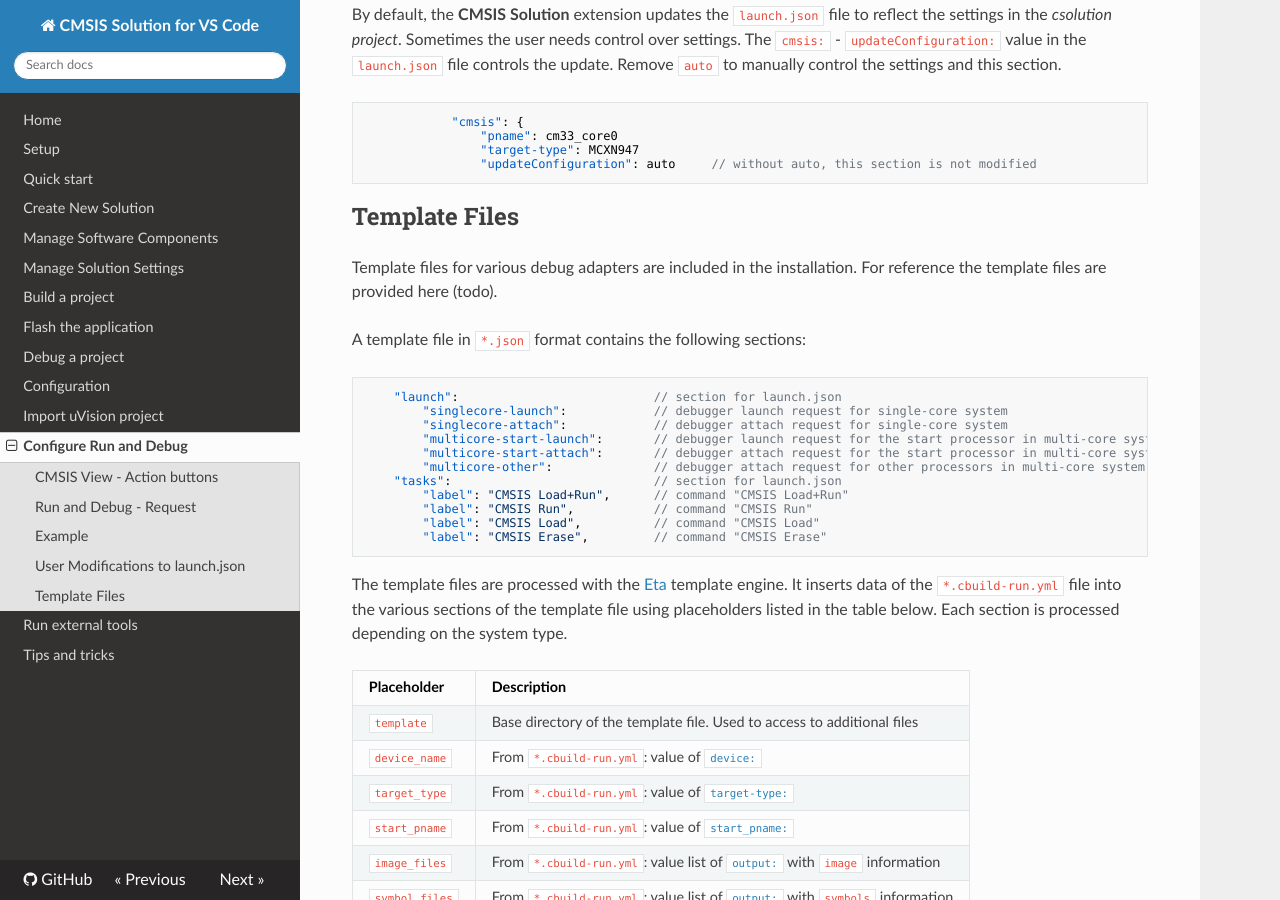
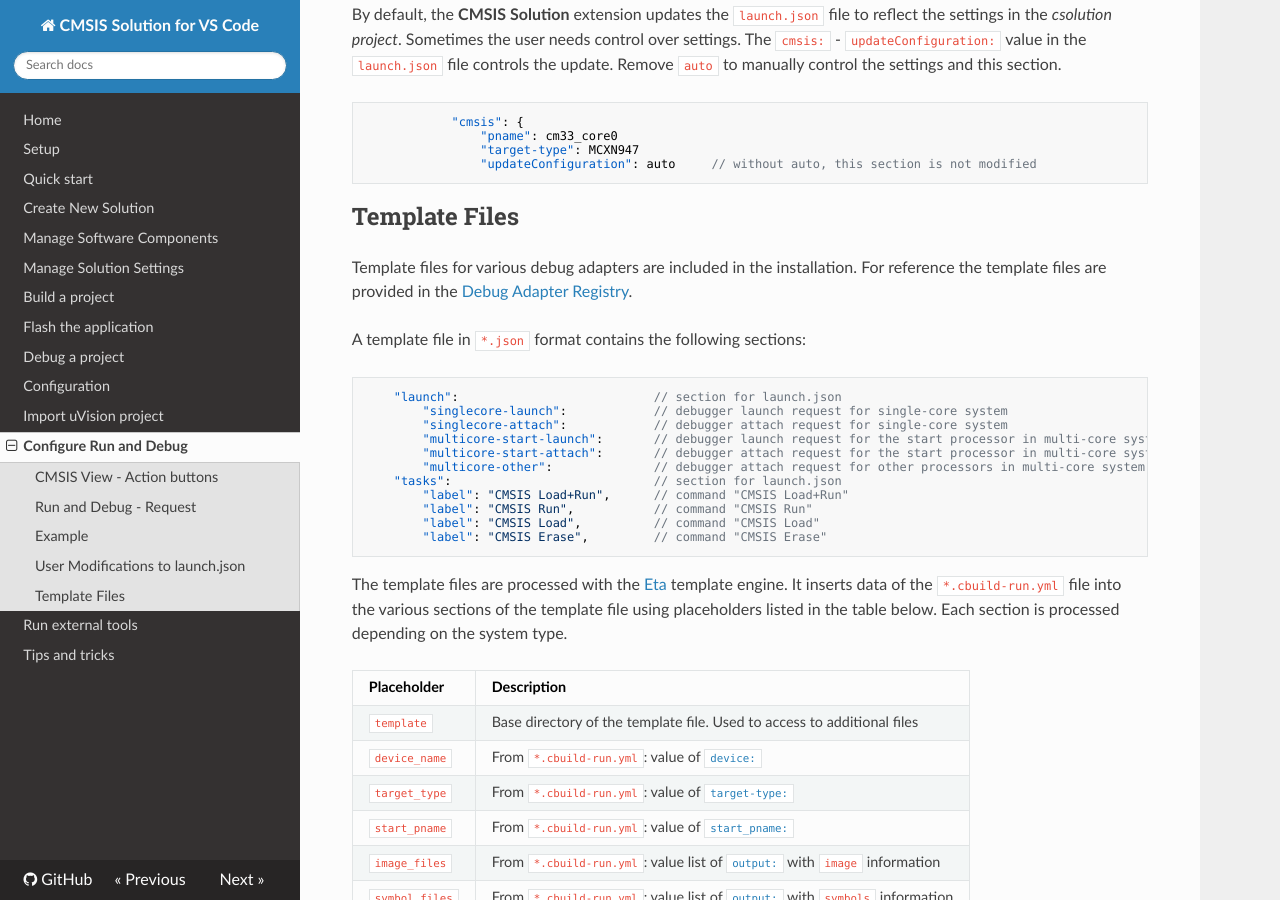
Before and after one commit to MDK-Packs/vscode-cmsis-solution-docs, an MkDocs documentation site: the page built from docs/conf_debug.md, in a window 1280 px wide and 900 px high, scrolled down 2987 px. Built offline with MkDocs 1.6.1, drawn with Linux system fonts in a browser that asks for light colours; nearby versions of some CDN libraries.

Commit message:
Debug Adapter Registry added

```diff
--- a/docs/conf_debug.md
+++ b/docs/conf_debug.md
@@ -78,7 +78,7 @@
 
 ## Template Files
 
-Template files for various debug adapters are included in the installation. For reference the template files are provided here (todo).
+Template files for various debug adapters are included in the installation. For reference the template files are provided in the [Debug Adapter Registry](https://github.com/Open-CMSIS-Pack/debug-adapter-registry).
 
 A template file in `*.json` format contains the following sections:
 
```
